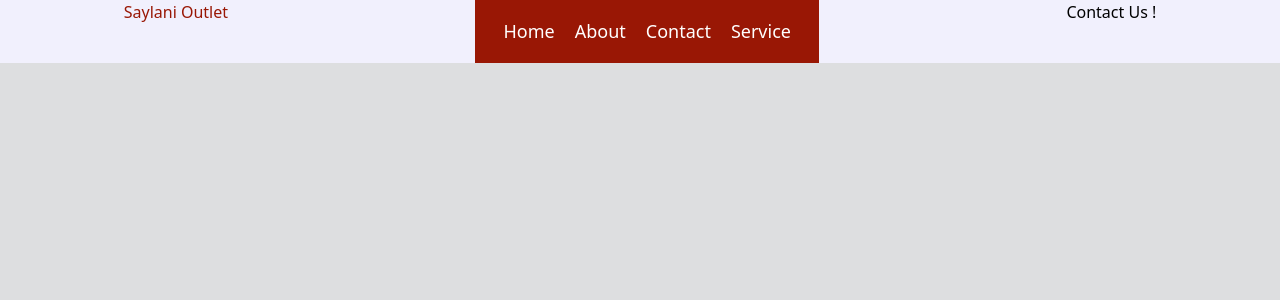
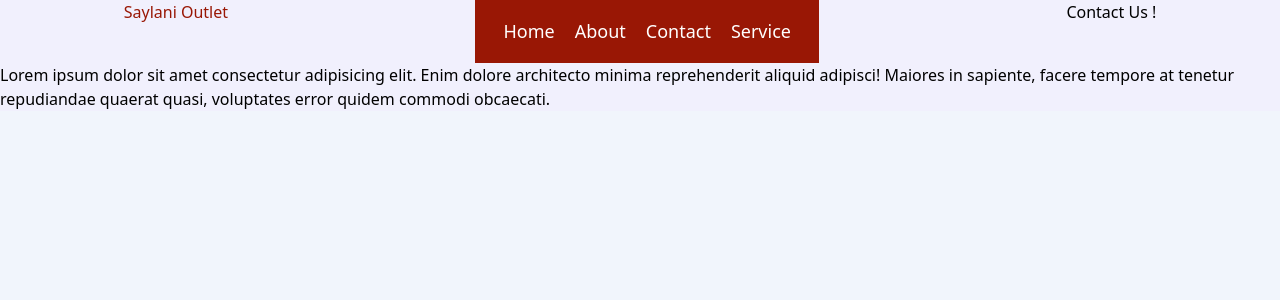
Before and after one commit to MohBilal111222/Ecommerce-App-React, a React (Vite) app: page /Contact in a window 1280 px wide. Shown: the top 300 px of the page. Built offline with nearby package versions, Linux system fonts and the light colour scheme.

Commit message:
its change

```diff
--- a/src/index.css
+++ b/src/index.css
@@ -1,9 +1,11 @@
- @tailwind base;
+@tailwind base;
 @tailwind components;
 @tailwind utilities;
 
 body{
-    background-color: rgb(221, 222, 224);
+    background-color: rgb(241, 245, 252);
+    display: flex; justify-content: space-around; flex-wrap: wrap;
+
 }
 .layoutno{
   display: flex; justify-content: space-around; flex-wrap: wrap;
--- a/src/pages/Contact.jsx
+++ b/src/pages/Contact.jsx
@@ -3,7 +3,7 @@ function Contact() {
       <>
       <h1 className="px-4 py-2 bg-blue-500 text-white font-semibold rounded-lg shadow-md hover:bg-blue-700 focus:outline-none focus:ring-2 focus:ring-blue-500">Contact Us !</h1>
 
-
+      <p>Lorem ipsum dolor sit amet consectetur adipisicing elit. Enim dolore architecto minima reprehenderit aliquid adipisci! Maiores in sapiente, facere tempore at tenetur repudiandae quaerat quasi, voluptates error quidem commodi obcaecati.</p>
       </>
     )
   }
--- a/src/pages/Service.jsx
+++ b/src/pages/Service.jsx
@@ -4,6 +4,12 @@ function Service() {
     return (
       <>
       <h1 className="px-4 py-2 bg-blue-500 text-white font-semibold rounded-lg shadow-md hover:bg-blue-700 focus:outline-none focus:ring-2 focus:ring-blue-500">Service</h1>
+
+
+
+
+
+      <p>Lorem ipsum dolor sit amet consectetur, adipisicing elit. Non dignissimos numquam, deleniti nostrum fugit error ipsa rerum eum sint ipsam!</p>
       </>
     )
   }
```
